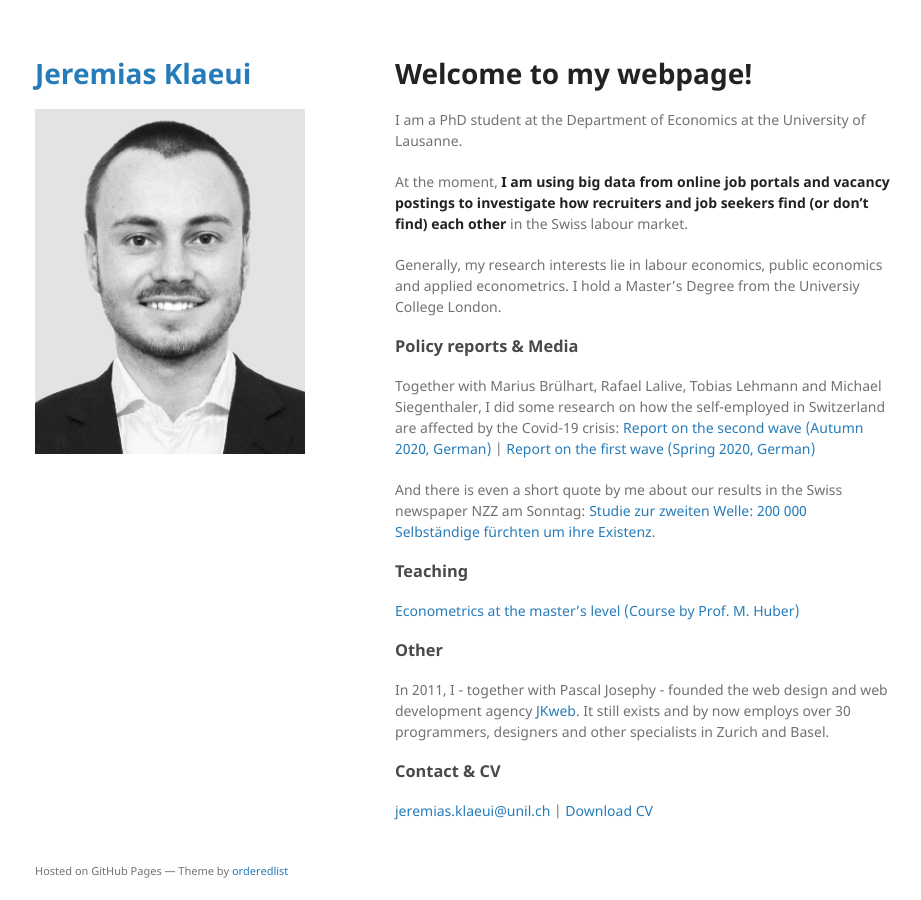
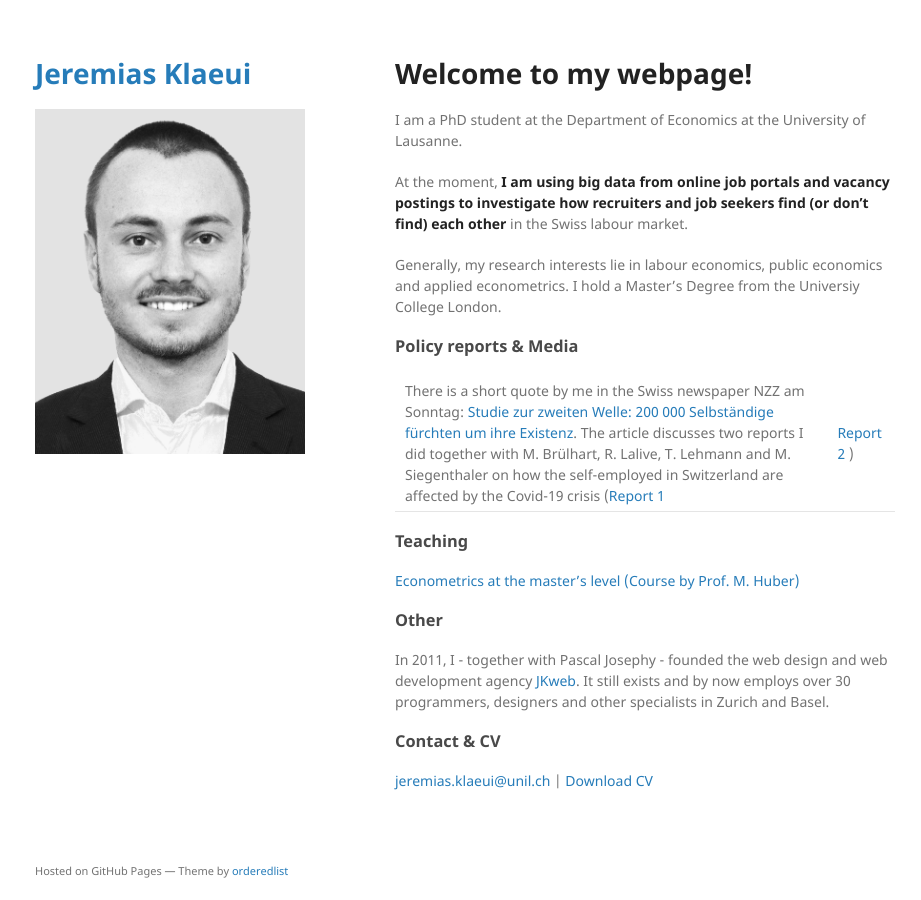
Before and after one commit to jklaeui/jklaeui.github.io, a Jekyll site: the page built from index.md, in a window 1280 px wide. Shown: the whole page, without its empty margins (175-1096 px from the left). Built offline with Jekyll 4.4.1, drawn with Linux system fonts in a browser that asks for light colours; our own code applies the rules of GitHub Pages for plain Markdown files; the repository's description, which GitHub fills in, is left out.

Commit message:
Update index.md

```diff
--- a/index.md
+++ b/index.md
@@ -8,11 +8,7 @@ Generally, my research interests lie in labour economics, public economics and a
 
 ### Policy reports & Media
 
-Together with Marius Brülhart, Rafael Lalive, Tobias Lehmann and Michael Siegenthaler, I did some research on how the self-employed in Switzerland are affected by the Covid-19 crisis:
-[Report on the second wave (Autumn 2020, German)](https://e4s.center/document/second-wave-swiss-self-employed-dealing-with-the-covid-19-confinement/) |
-[Report on the first wave (Spring 2020, German)](https://docs.google.com/viewer?a=v&pid=sites&srcid=ZGVmYXVsdGRvbWFpbnxzaWVnZW50aGFsZXJtaWNoYWVsfGd4OjNkOTIxNDdmODBkZGVhMmI)
-
-And there is even a short quote by me about our results in the Swiss newspaper NZZ am Sonntag: [Studie zur zweiten Welle: 200 000 Selbständige fürchten um ihre Existenz](https://nzzas.nzz.ch/wirtschaft/zweite-welle-viele-selbstaendige-fuerchten-um-ihre-existenz-ld.1589295).
+There is a short quote by me in the Swiss newspaper NZZ am Sonntag: [Studie zur zweiten Welle: 200 000 Selbständige fürchten um ihre Existenz](https://nzzas.nzz.ch/wirtschaft/zweite-welle-viele-selbstaendige-fuerchten-um-ihre-existenz-ld.1589295). The article discusses two reports I did together with M. Brülhart, R. Lalive, T. Lehmann and M. Siegenthaler on how the self-employed in Switzerland are affected by the Covid-19 crisis ([Report 1](https://e4s.center/document/second-wave-swiss-self-employed-dealing-with-the-covid-19-confinement/) | [Report 2](https://docs.google.com/viewer?a=v&pid=sites&srcid=ZGVmYXVsdGRvbWFpbnxzaWVnZW50aGFsZXJtaWNoYWVsfGd4OjNkOTIxNDdmODBkZGVhMmI) )
 
 ### Teaching
 
```
